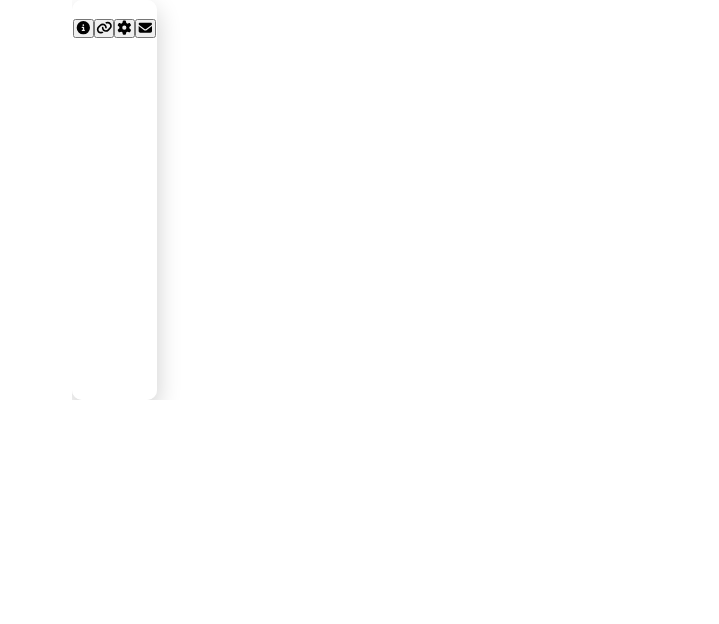
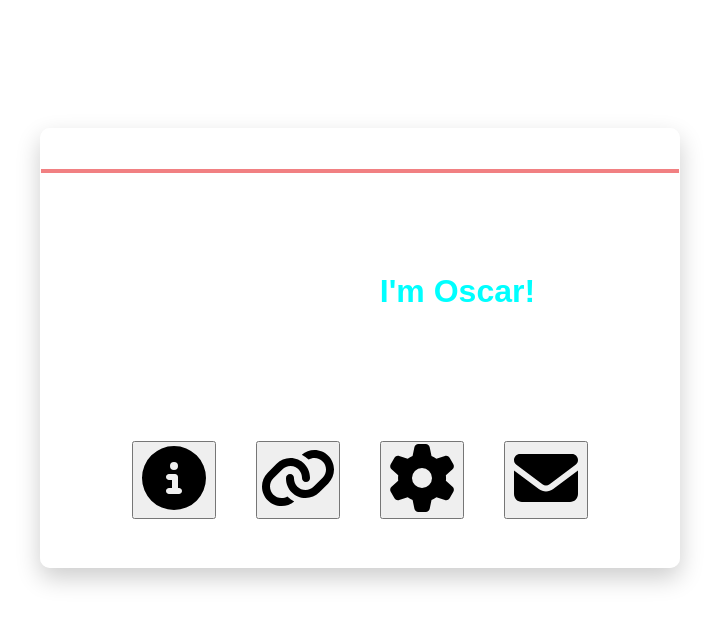
Before and after one commit to OscarRapale/desktop-os, a Next.js app: page / in a window 1280 px wide. Shown: the top 624 px of the page, without its empty margins (280-999 px from the left). Built offline with nearby package versions, Linux system fonts and the light colour scheme; a web font is replaced by a local one.

Commit message:
Refactor ContactWindow and HomeWindow components: enhance styling with CSS modules, improve layout, and add introductory text; update ProjectWindow to include a link in a paragraph.

```diff
--- a/src/app/components/ContactWindow.jsx
+++ b/src/app/components/ContactWindow.jsx
@@ -4,7 +4,7 @@ import styles from "./ContactWindow.module.css";
 const ContactWindow = () => {
   return (
     <div className={styles.cardContainer}>
-      <div className="card">
+      <div className={`${styles.card} card`}>
         <div className={`${styles.title} title`}>Contact</div>
         <div className={styles.line}></div>
         <div className={styles.cardBody}>
--- a/src/app/components/ContactWindow.module.css
+++ b/src/app/components/ContactWindow.module.css
@@ -3,6 +3,10 @@
     height: 55vh;
     display: flex;
     flex-direction: column;
+}
+
+.card {
+    overflow-y: hidden;
 }
 
 .title {
--- a/src/app/components/HomeWindow.jsx
+++ b/src/app/components/HomeWindow.jsx
@@ -60,15 +60,21 @@ const Windows = () => {
 
   return (
     <div className={styles.homeContainer}>
-      <div className="card">
+      <div className={`${styles.card} card`}>
         <div className={styles.title}>Home</div>
         <div className={styles.line}></div>
+        <div className={styles.intro}>
+          <h1>
+            Hello World, <span>I'm Oscar!</span>
+          </h1>
+          <p>Fullstack Web Developer, Frontend Specialist, Creative Coder</p>
+        </div>
         {windowData.map(
           (window) =>
             windows[window.id] && (
               <Draggable key={window.id} handle=".title" nodeRef={nodeRef}>
                 <div className={styles.windowsContainer} ref={nodeRef}>
-                  <button onClick={() => toggleWindow(window.id)}>
+                  <button className={styles.closeBtn} onClick={() => toggleWindow(window.id)}>
                     <FontAwesomeIcon icon={faCircleXmark} />
                   </button>
                   {window.content}
@@ -77,12 +83,17 @@ const Windows = () => {
             )
         )}
 
-        {windowData.map((window) => (
-          <button className="icons" key={window.id} onClick={() => toggleWindow(window.id)}>
-            {window.icon}
-          </button>
-        ))}
-
+        <div className={styles.iconsContainer}>
+          {windowData.map((window) => (
+            <button
+              className={styles.icons}
+              key={window.id}
+              onClick={() => toggleWindow(window.id)}
+            >
+              {window.icon}
+            </button>
+          ))}
+        </div>
       </div>
     </div>
   );
--- a/src/app/components/HomeWindow.module.css
+++ b/src/app/components/HomeWindow.module.css
@@ -1,7 +1,77 @@
-.homeContainer {
-    width: 45vw;
-    height: 50vh;
-    overflow-y: auto;
+.card {
+    width: 50vw;
+    height: 55vh;
+    margin: 0 auto;
+    margin-top: 10%;
     display: flex;
-    margin: 0 auto;
+    flex-direction: column;
+    overflow-y: hidden;
 }
+
+.title {
+    padding: .7rem;
+    margin-left: 1rem;
+}
+
+.line
+{
+    width: 100%;
+    height: 4px;
+    background-color: #ec4b4e;
+    opacity: 0.7;
+    margin-bottom: 20px;
+}
+
+.intro {
+    text-align: center;
+    margin-top: 5rem;
+    margin-bottom: 5rem;
+}
+
+.intro h1 {
+    margin-bottom: 1px;
+}
+
+.intro span {
+    color: cyan;
+}
+
+.windowsContainer {
+  position: fixed;
+  top: 10%;
+  left: 10%;
+  z-index: 1000;
+  max-width: 80vw;
+  max-height: 80vh;
+}
+
+.closeBtn {
+    margin-left: 95%;
+    font-size: 1.5rem;
+    border: 1px solid whitesmoke;
+    border-radius: 50%;
+    padding: 8px;
+    position: relative;
+    z-index: 1100;
+}
+
+.iconsContainer {
+    display: flex;
+    justify-content: center;
+    align-items: center;
+    flex: 1;
+    gap: 2.5rem;
+    margin-bottom: 1rem;
+}
+
+.icons {
+    font-size: 4rem;
+    transition: transform 0.3s ease;
+}
+
+.icons:hover {
+    color: cyan;
+    transform: scale(1.2);
+    background: none;
+    border: none;
+}
--- a/src/app/components/ProjectWindow.jsx
+++ b/src/app/components/ProjectWindow.jsx
@@ -57,7 +57,8 @@ const ProjectWindow = () => {
                   elegant design, smooth animations, and comprehensive
                   responsive layouts. A tribute to the tv show "The Bear".{" "}
                   <br />
-                  <a href="">Visit The Line</a>
+                  <br />
+                  <p><a href="">Visit The Line</a></p>
                 </p>
               </div>
             </div>
```
